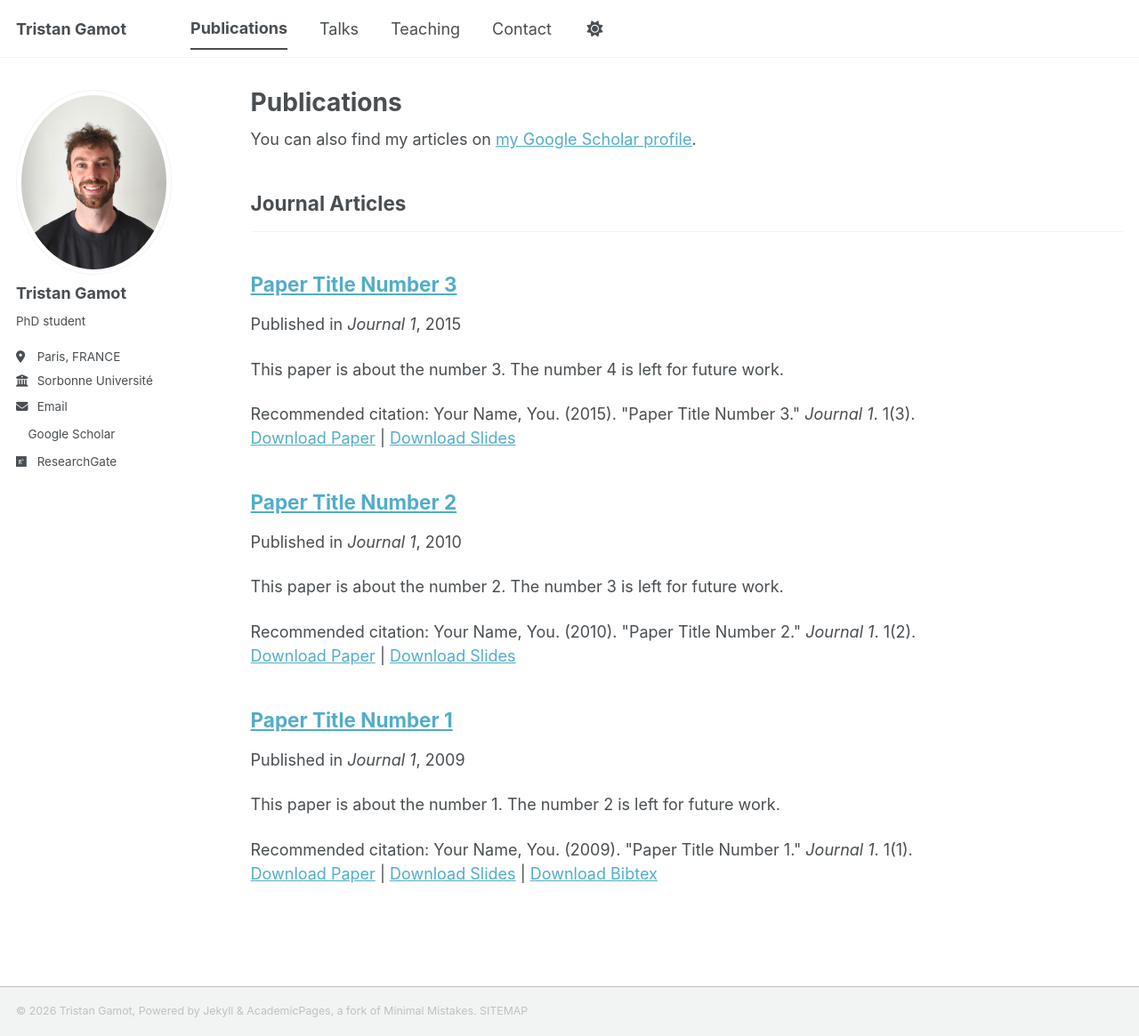
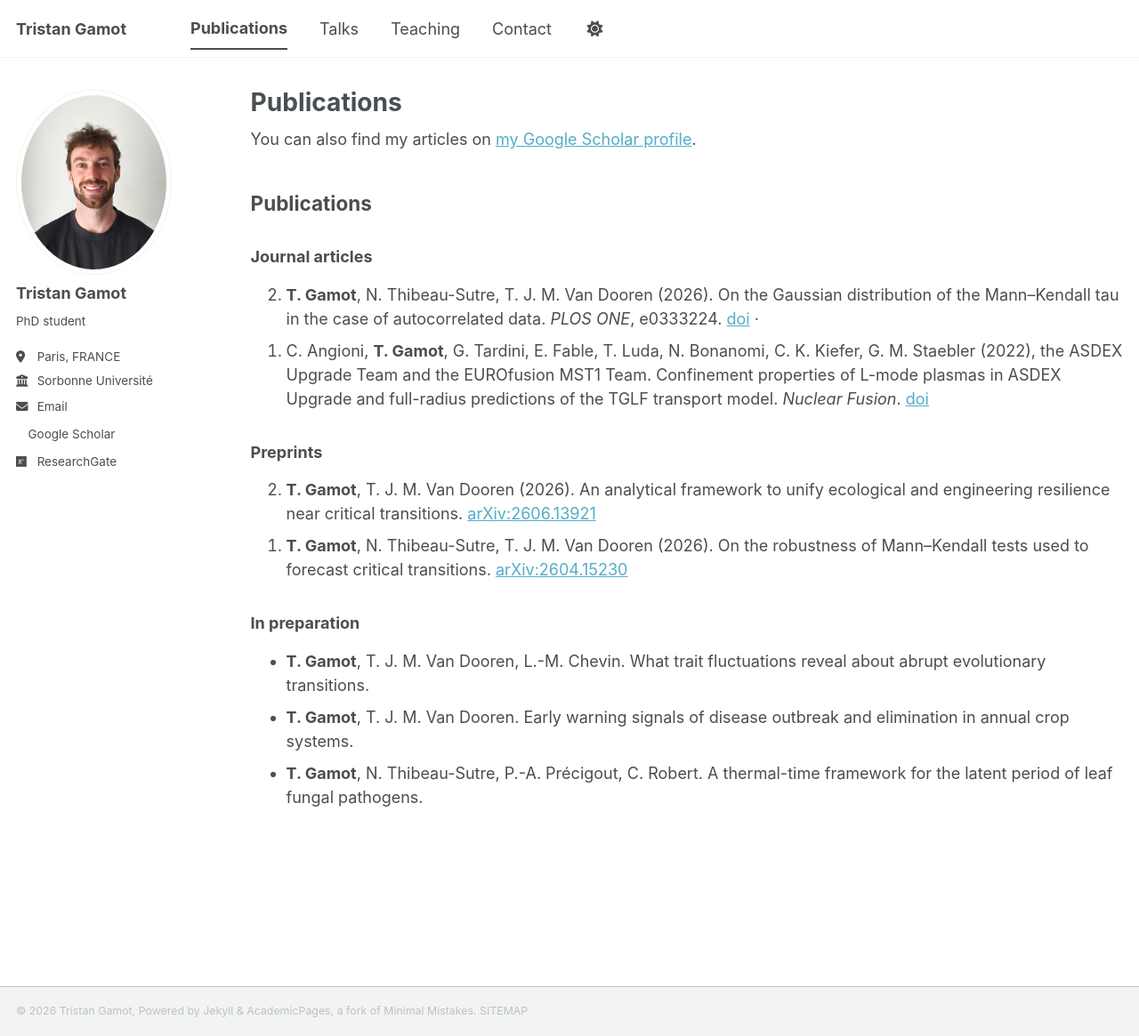
Before and after one commit to tgamot/tgamot.github.io, a Jekyll site: the page built from _pages/publications.html, in a window 1280 px wide and 1165 px high. Shown: the whole window at 89% size. Built offline with Jekyll 4.4.1, drawn with Linux system fonts in a browser that asks for light colours; a style sheet for code colours, icons or effects is not loaded.

Commit message:
Update publications.html

```diff
--- a/_pages/publications.html
+++ b/_pages/publications.html
@@ -9,25 +9,52 @@ author_profile: true
   <div class="wordwrap">You can also find my articles on <a href="{{site.author.googlescholar}}">my Google Scholar profile</a>.</div>
 {% endif %}
 
-{% include base_path %}
 
-<!-- New style rendering if publication categories are defined -->
-{% if site.publication_category %}
-  {% for category in site.publication_category  %}
-    {% assign title_shown = false %}
-    {% for post in site.publications reversed %}
-      {% if post.category != category[0] %}
-        {% continue %}
-      {% endif %}
-      {% unless title_shown %}
-        <h2>{{ category[1].title }}</h2><hr />
-        {% assign title_shown = true %}
-      {% endunless %}
-      {% include archive-single.html %}
-    {% endfor %}
-  {% endfor %}
-{% else %}
-  {% for post in site.publications reversed %}
-    {% include archive-single.html %}
-  {% endfor %}
-{% endif %}
+<section id="publications">
+  <h2>Publications</h2>
+
+  <h3>Journal articles</h3>
+  <ol class="pub-list" reversed>
+    <li>
+      <strong>T. Gamot</strong>, N. Thibeau-Sutre, T. J. M. Van Dooren (2026).
+      On the Gaussian distribution of the Mann–Kendall tau in the case of autocorrelated data.
+      <em>PLOS ONE</em>, e0333224.
+      <a href="https://doi.org/10.1371/journal.pone.0333224">doi</a> ·    </li>
+    <li>
+      C. Angioni, <strong>T. Gamot</strong>, G. Tardini, E. Fable, T. Luda, N. Bonanomi, C. K. Kiefer, G. M. Staebler (2022), the ASDEX Upgrade Team and the EUROfusion MST1 Team.
+      Confinement properties of L-mode plasmas in ASDEX Upgrade and full-radius predictions of the TGLF transport model.
+      <em>Nuclear Fusion</em>.
+      <a href="https://doi.org/10.1088/1741-4326/ac592b">doi</a>
+    </li>
+  </ol>
+
+  <h3>Preprints</h3>
+  <ol class="pub-list" reversed>
+    <li>
+      <strong>T. Gamot</strong>, T. J. M. Van Dooren (2026).
+      An analytical framework to unify ecological and engineering resilience near critical transitions.
+      <a href="https://doi.org/10.48550/arXiv.2606.13921">arXiv:2606.13921</a>
+    </li>
+    <li>
+      <strong>T. Gamot</strong>, N. Thibeau-Sutre, T. J. M. Van Dooren (2026).
+      On the robustness of Mann–Kendall tests used to forecast critical transitions.
+      <a href="https://doi.org/10.48550/arXiv.2604.15230">arXiv:2604.15230</a>
+    </li>
+  </ol>
+
+  <h3>In preparation</h3>
+  <ul class="pub-list">
+    <li>
+      <strong>T. Gamot</strong>, T. J. M. Van Dooren, L.-M. Chevin.
+      What trait fluctuations reveal about abrupt evolutionary transitions.
+    </li>
+    <li>
+      <strong>T. Gamot</strong>, T. J. M. Van Dooren.
+      Early warning signals of disease outbreak and elimination in annual crop systems.
+    </li>
+    <li>
+      <strong>T. Gamot</strong>, N. Thibeau-Sutre, P.-A. Précigout, C. Robert.
+      A thermal-time framework for the latent period of leaf fungal pathogens.
+    </li>
+  </ul>
+</section>
```
